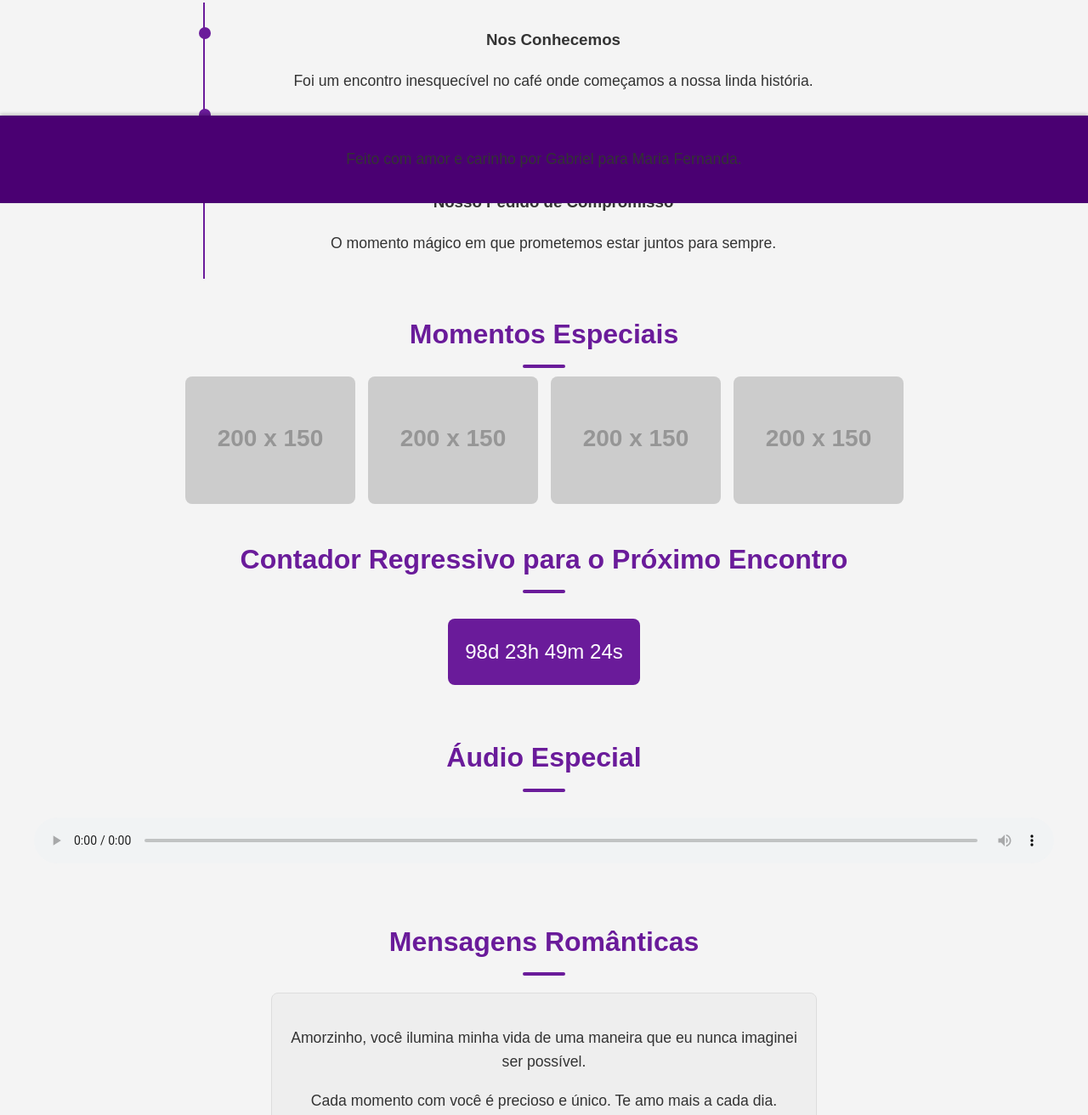
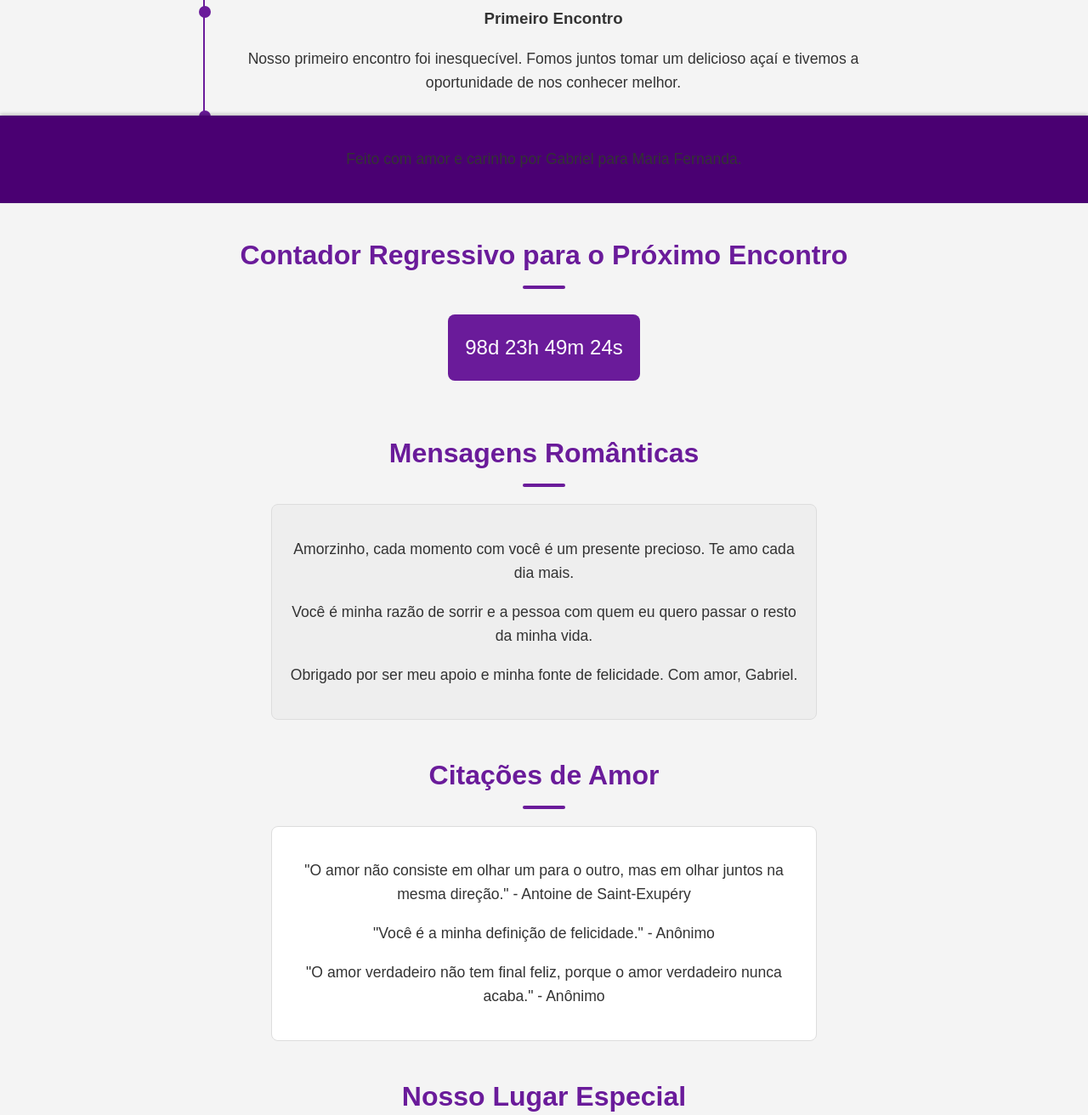
Before and after one commit to gabrielvigolo98/MY-GIRLFRIEND, a plain HTML site: page index.html in a window 1280 px wide. Shown: the part 561-1873 px from the top of the page at 85% size. Drawn offline with Linux system fonts and the light colour scheme; placeholder pictures from the web are drawn by us.

Commit message:
Update index.html

```diff
--- a/index.html
+++ b/index.html
@@ -116,25 +116,6 @@
             border-radius: 50%;
         }
 
-        .gallery {
-            display: flex;
-            flex-wrap: wrap;
-            gap: 15px;
-            justify-content: center;
-        }
-
-        .gallery img {
-            width: 200px;
-            height: 150px;
-            object-fit: cover;
-            border-radius: 8px;
-            transition: transform 0.3s;
-        }
-
-        .gallery img:hover {
-            transform: scale(1.1);
-        }
-
         .countdown {
             font-size: 1.5rem;
             background: #6a1b9a;
@@ -144,11 +125,6 @@
             display: inline-block;
             margin: 20px auto;
             max-width: 400px;
-        }
-
-        audio {
-            width: 100%;
-            margin: 20px 0;
         }
 
         .messages {
@@ -225,9 +201,7 @@
             <ul>
                 <li><a href="#home">Página Inicial</a></li>
                 <li><a href="#story">Nossa História</a></li>
-                <li><a href="#gallery">Momentos Especiais</a></li>
                 <li><a href="#countdown">Contador Regressivo</a></li>
-                <li><a href="#audio">Áudio Especial</a></li>
                 <li><a href="#messages">Mensagens Românticas</a></li>
                 <li><a href="#quotes">Citações de Amor</a></li>
                 <li><a href="#map">Nosso Lugar Especial</a></li>
@@ -248,29 +222,14 @@
             <h2>Nossa História</h2>
             <ul class="timeline">
                 <li class="timeline-item">
-                    <h3>Nos Conhecemos</h3>
-                    <p>Foi um encontro inesquecível no café onde começamos a nossa linda história.</p>
+                    <h3>Primeiro Encontro</h3>
+                    <p>Nosso primeiro encontro foi inesquecível. Fomos juntos tomar um delicioso açaí e tivemos a oportunidade de nos conhecer melhor.</p>
                 </li>
                 <li class="timeline-item">
-                    <h3>Primeiro Aniversário Juntos</h3>
-                    <p>Celebramos nosso primeiro ano juntos com uma viagem inesquecível.</p>
-                </li>
-                <li class="timeline-item">
-                    <h3>Nosso Pedido de Compromisso</h3>
-                    <p>O momento mágico em que prometemos estar juntos para sempre.</p>
+                    <h3>Momento Especial</h3>
+                    <p>Compartilhamos momentos incríveis e conversas profundas que nos aproximaram ainda mais.</p>
                 </li>
             </ul>
-        </section>
-
-        <!-- Seção da Galeria -->
-        <section id="gallery">
-            <h2>Momentos Especiais</h2>
-            <div class="gallery">
-                <img src="https://via.placeholder.com/200x150" alt="Momento 1">
-                <img src="https://via.placeholder.com/200x150" alt="Momento 2">
-                <img src="https://via.placeholder.com/200x150" alt="Momento 3">
-                <img src="https://via.placeholder.com/200x150" alt="Momento 4">
-            </div>
         </section>
 
         <!-- Seção do Contador Regressivo -->
@@ -298,22 +257,13 @@
             </script>
         </section>
 
-        <!-- Seção do Áudio Especial -->
-        <section id="audio">
-            <h2>Áudio Especial</h2>
-            <audio controls>
-                <source src="https://www.example.com/path-to-your-audio-file.mp3" type="audio/mpeg">
-                Seu navegador não suporta o elemento de áudio.
-            </audio>
-        </section>
-
         <!-- Seção das Mensagens Românticas -->
         <section id="messages">
             <h2>Mensagens Românticas</h2>
             <div class="messages">
-                <p>Amorzinho, você ilumina minha vida de uma maneira que eu nunca imaginei ser possível.</p>
-                <p>Cada momento com você é precioso e único. Te amo mais a cada dia.</p>
-                <p>Você é minha fonte de felicidade e minha melhor amiga.</p>
+                <p>Amorzinho, cada momento com você é um presente precioso. Te amo cada dia mais.</p>
+                <p>Você é minha razão de sorrir e a pessoa com quem eu quero passar o resto da minha vida.</p>
+                <p>Obrigado por ser meu apoio e minha fonte de felicidade. Com amor, Gabriel.</p>
             </div>
         </section>
 
```
